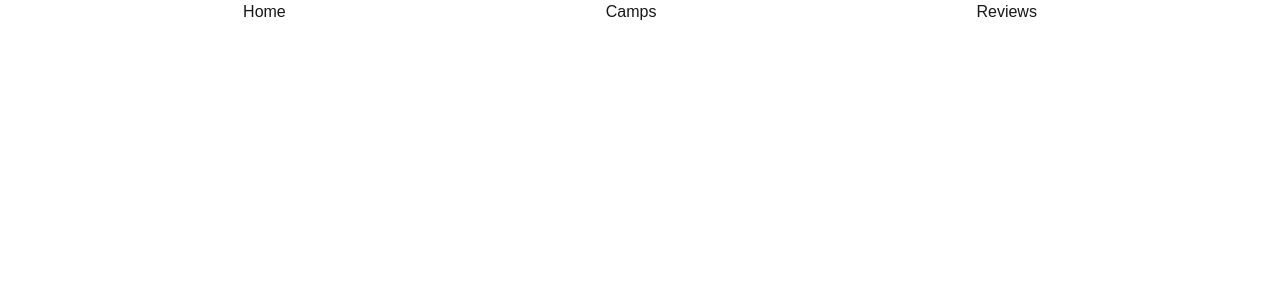
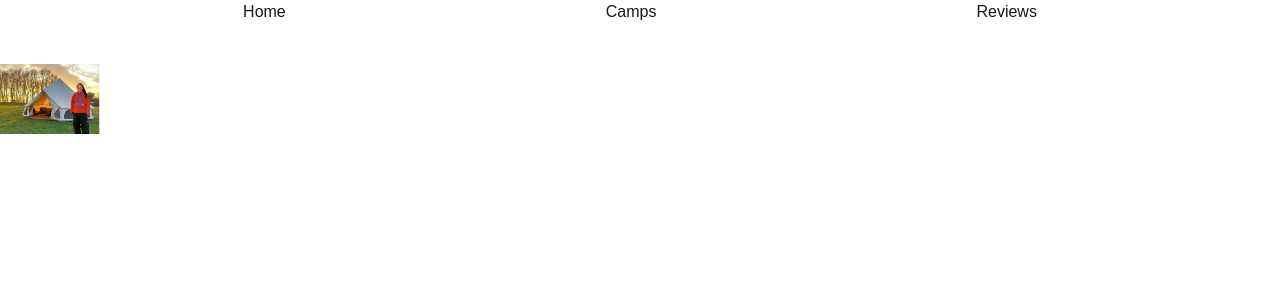
Before and after one commit to NoahNim/chloescanopy, a Next.js app: page / in a window 1280 px wide. Shown: the top 300 px of the page. Built offline with nearby package versions, Linux system fonts and the light colour scheme.

Commit message:
add homepage photo

```diff
--- a/app/camps/page.tsx
+++ b/app/camps/page.tsx
@@ -1,6 +1,5 @@
 export default function Camps() {
 
     return (
-        <iframe src="https://docs.google.com/forms/d/e/1FAIpQLSdmVU8hHzqFs-40-jqRCdBKbK3neh1UUFUS9B6SBKAWFNoqPg/viewform?embedded=true" width="640" height="821">Loading…</iframe>
-    )
+        <iframe src="https://docs.google.com/forms/d/e/1FAIpQLSfNUWWMK4NuEAqIcFNfEA2x7EmPpUDNy_Pl5JXKauxCsHqhPg/viewform?embedded=true" width="640" height="700">Loading…</iframe>)
 }
--- a/app/page.tsx
+++ b/app/page.tsx
@@ -1,6 +1,9 @@
+import Image from "next/image";
+
 export default function Home() {
   return (
     <div>
+      <Image src="/images/image0.jpeg" alt="Image error" height="500" width="100" />
     </div>
   );
 }
```
Also changed, not shown: public/images/image0.jpeg (added).
